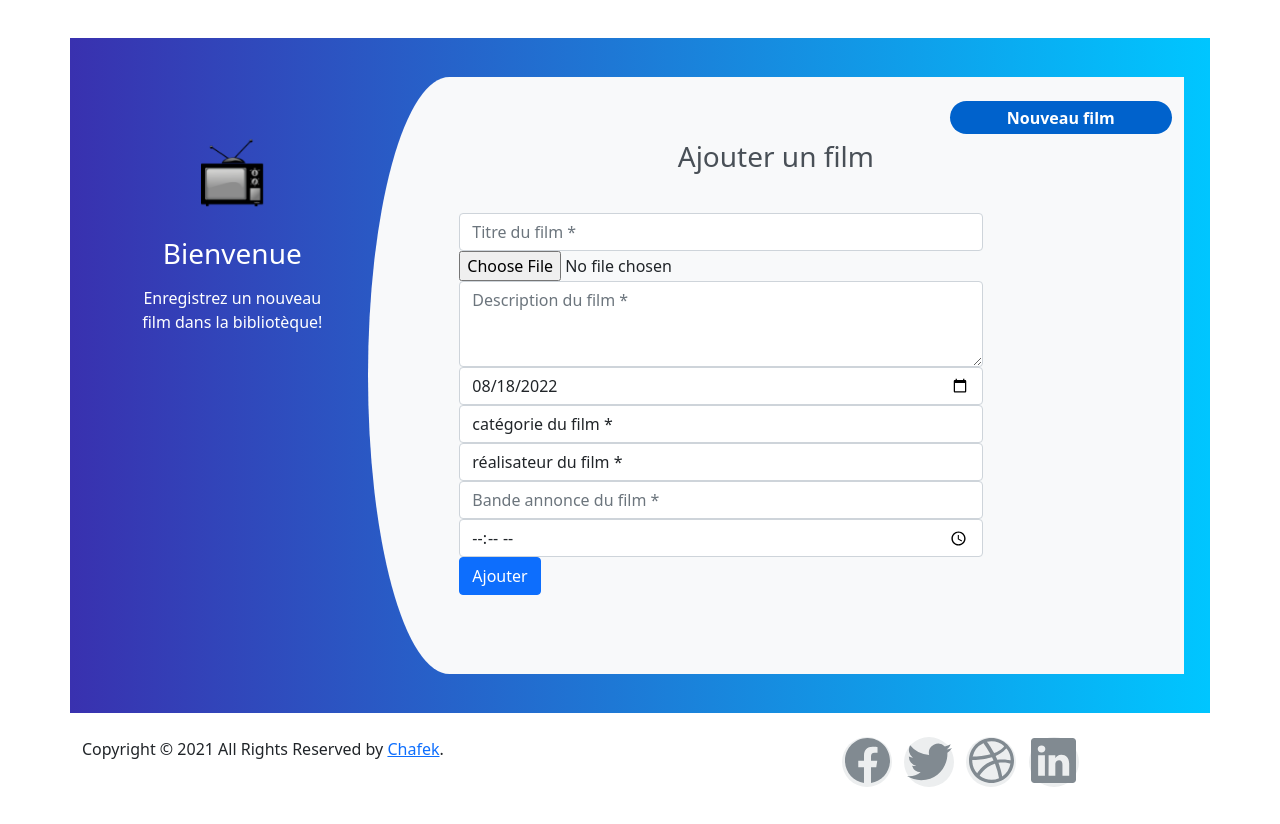
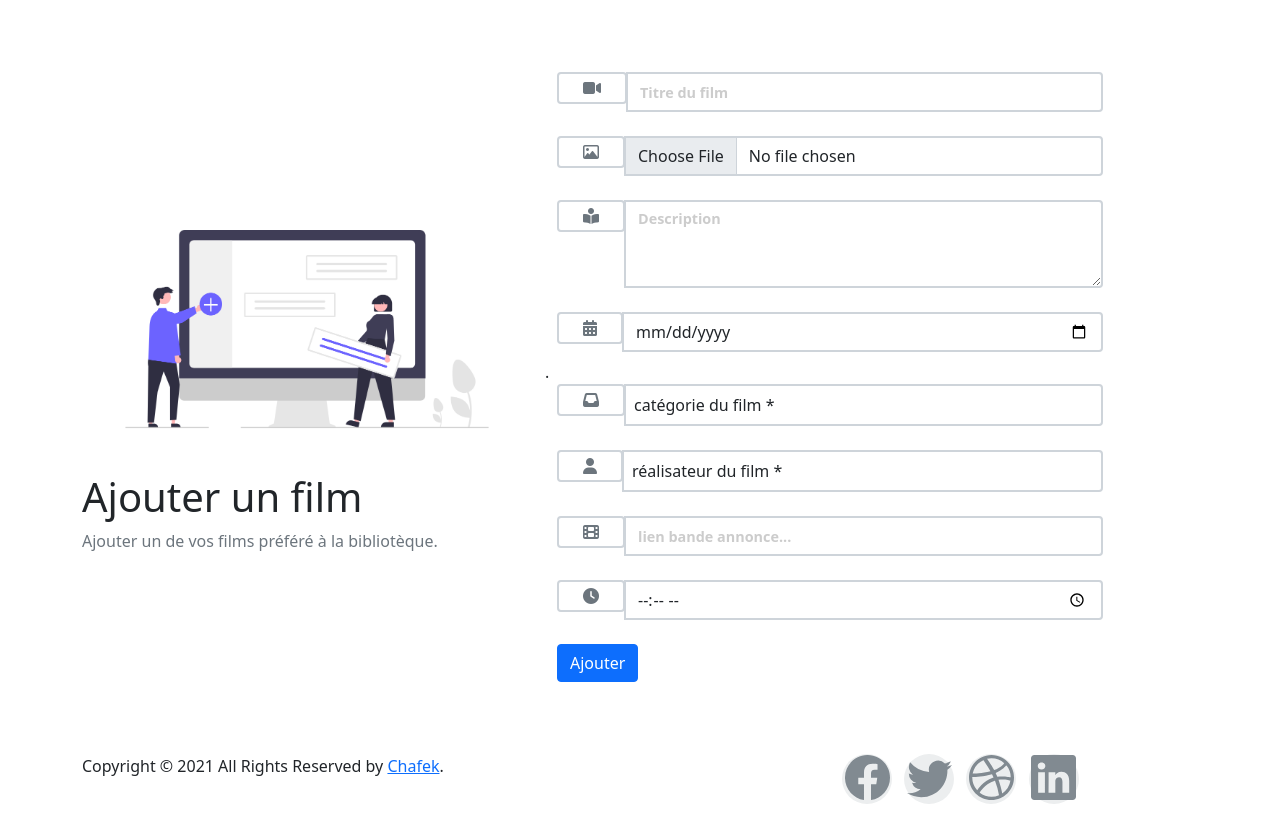
Before and after one commit to chafek/biblioteque-de-films, a PHP site: the page made by src/view/addFilm.php in a window 1280 px wide. Before the commit the page ends 787 px from the top, so only its background shows below. Run offline with PHP 8.4, Linux system fonts and the light colour scheme; the template is opened without the code that fills it, so the values that code supplies are empty; some libraries are stand-ins or nearby versions.

```diff
--- a/src/controllers/AddFilmsController.php
+++ b/src/controllers/AddFilmsController.php
@@ -2,6 +2,7 @@
 
 class AddFilm
 {
+
 
     public function __construct()
     {
@@ -15,6 +16,7 @@ class AddFilm
         $directors = $model->getDirectors();
         if (!empty($_POST['film_title']))
         {
+
             if (
                 empty($_POST['film_date'])
                 || $_FILES['film_picture']['name'] == ""
@@ -25,6 +27,7 @@ class AddFilm
             )
             {
                 $msgError = "merci de renseigner tous les champs!";
+
             }
             else
             {
--- a/src/public/style.css
+++ b/src/public/style.css
@@ -222,3 +222,64 @@
     margin-bottom: -15%;
     color: #495057;
 }
+
+/*new addFilm form*/
+/*
+*
+* ==========================================
+* CUSTOM UTIL CLASSES
+* ==========================================
+*
+*/
+
+.border-md {
+    border-width: 2px;
+}
+
+.btn-facebook {
+    background: #405D9D;
+    border: none;
+}
+
+.btn-facebook:hover, .btn-facebook:focus {
+    background: #314879;
+}
+
+.btn-twitter {
+    background: #42AEEC;
+    border: none;
+}
+
+.btn-twitter:hover, .btn-twitter:focus {
+    background: #1799e4;
+}
+
+
+
+/*
+*
+* ==========================================
+* FOR DEMO PURPOSES
+* ==========================================
+*
+*/
+
+body {
+    min-height: 100vh;
+}
+
+
+
+select.form-control {
+    height: 42px;
+    padding-left: 0.5rem;
+}
+
+.form-control::placeholder {
+    color: #ccc;
+    font-weight: bold;
+    font-size: 0.9rem;
+}
+.form-control:focus {
+    box-shadow: none;
+}
--- a/src/view/addFilm.php
+++ b/src/view/addFilm.php
@@ -1,93 +1,134 @@
+<div>
+<?php include "src/view/include/alertBox.php";?>
 
-<?php include "src/view/include/alertBox.php";?>
-<div class="container register">
-    <div class="row">
-        <div class="col-md-3 register-left">
-            <img src="src\public\picture\site\camera.png" alt="" />
-            <h3>Bienvenue</h3>
-            <p>Enregistrez un nouveau film dans la bibliotèque!</p>
+
 </div>
 
-        <div class="col-md-9 register-right">
-            <ul class="nav nav-tabs nav-justified" id="myTab" role="tablist">
-                <li class="nav-item">
-                    <a class="nav-link" id="profile-tab" data-toggle="tab" href="#profile" role="tab" aria-controls="profile" aria-selected="false">Nouveau film</a>
-                </li>
-            </ul>
 
-            <div class="tab-content" id="myTabContent">
-                <div class="tab-pane fade show active" id="home" role="tabpanel" aria-labelledby="home-tab">
-                    <h3 class="register-heading">Ajouter un film</h3>
-                    <form action="" method="post" enctype="multipart/form-data">
-                        <div class="row register-form">
-                            <div class="col-md-10">
-                                <div class="form-group">
-                                    <input type="text" name="film_title" class="form-control" placeholder="Titre du film *" value="<?php if (isset($filmToModify)) {
-                                                                                                                                        echo $filmToModify[0]['film_title'];
-                                                                                                                                    } ?>" />
-                                </div>
-                                <div class="form-group">
-                                    <input type="file" name="film_picture" value="<?php if (isset($filmToModify)) {
-                                                                                        echo $filmToModify[0]['film_picture'];
-                                                                                    } ?>">
-                                        </div>
-                                        <div class=" form-group">
-                                    <textarea name="film_desc" cols="8" rows="3" class="form-control" placeholder="<?php if (isset($filmToModify)) {
-                                                                                                                        echo $filmToModify[0]['film_desc'];
-                                                                                                                    } else {
-                                                                                                                        echo 'Description du film *';
-                                                                                                                    } ?>"></textarea>
+
+
+<div class="container">
+    <div class="row py-5 mt-4 align-items-center">
+        <!-- For Demo Purpose -->
+        <div class="col-md-5 pr-lg-5 mb-5 mb-md-0">
+            <img src="src\public\pictures\site\add.png" height="500px" width="450px" alt="" class="img-fluid mb-3 d-none d-md-block">
+            <h1>Ajouter un film</h1>
+            <p class="font-italic text-muted mb-0">Ajouter un de vos films préféré à la bibliotèque.</p>
+
 
         </div>
-                                <div class="form-group">
-                                    <input type="date" name="film_date" class="form-control" value="<?php echo date('Y-m-d');?>" />
+
+        <!--  Form -->
+        <div class="col-md-7 col-lg-6 ml-auto">
+            <form action="" method="post" enctype="multipart/form-data">
+                <div class="row">
+
+                    <!-- Film title -->
+                    <div class="input-group col-lg-6 mb-4">
+                        <div class="input-group-prepend">
+                            <span class="input-group-text bg-white px-4 border-md border-right-0">
+                                <i class="fa fa-video text-muted"></i>
+                            </span>
                         </div>
-                                <div class="form-group">
-                                    <select class="form-control" name="film_cat">
+                        <input type="text" name="film_title" placeholder="Titre du film" class="form-control bg-white border-left-0 border-md">
+                    </div>
+
+                    <!-- Film picture -->
+                    <div class="input-group col-lg-6 mb-4">
+                        <div class="input-group-prepend">
+                            <span class="input-group-text bg-white px-4 border-md border-right-0">
+                                <i class="fa fa-image text-muted"></i>
+                            </span>
+                        </div>
+                        <input type="file" name="film_picture" class="form-control bg-white border-left-0 border-md">
+                    </div>
+
+                    <!-- Film description -->
+                    <div class="input-group col-lg-12 mb-4">
+                        <div class="input-group-prepend">
+                            <span class="input-group-text bg-white px-4 border-md border-right-0">
+                                <i class="fa fa-book-open-reader text-muted"></i>
+                            </span>
+                        </div>
+                        <textarea cols="8" rows="3" name="film_desc" placeholder="Description" class="form-control bg-white border-left-0 border-md"></textarea>
+                    </div>
+
+                    <!-- Film date release -->
+                    <div class="input-group col-lg-12 mb-2">
+                        <div class="input-group-prepend">
+                            <span class="input-group-text bg-white px-4 border-md border-right-0">
+                                <i class="fa fa-calendar text-muted"></i>
+                            </span>
+                        </div>
+
+                        <input type="date" name="film_date" placeholder="" class="form-control bg-white border-md border-left-0 pl-3">
+                    </div>.
+
+
+                    <!-- Film categories -->
+                    <div class="input-group col-lg-12 mb-4">
+                        <div class="input-group-prepend">
+                            <span class="input-group-text bg-white px-4 border-md border-right-0">
+                                <i class="fa fa-inbox text-muted"></i>
+                            </span>
+                        </div>
+                        <select name="film_cat" class="form-control custom-select bg-white border-left-0 border-md">
                             <option class="hidden" <?php if (!isset($filmToModify)) {
                                                         echo "selected";
                                                     } ?> disabled>catégorie du film *</option>
                             <?php for ($i = 0; $i < count($categories); $i++) : ?>
-
-                                            <option <?php if (isset($filmToModify) && $filmToModify[0]['id_categorie'] == $categories[$i]['categorie_id']) {
-                                                        echo "selected";
-                                                    } ?> value="<?php echo $categories[$i]['categorie_id']; ?>"><?= $categories[$i]['categorie_name']; ?></option>
-
+                                <option value="<?php echo $categories[$i]['categorie_id']; ?>"><?= $categories[$i]['categorie_name']; ?></option>
                             <?php endfor; ?>
                         </select>
                     </div>
-                                <div class="form-group">
-                                    <select class="form-control" name="film_director">
-                                        <option class="hidden" selected disabled>réalisateur du film *</option>
-                                        <?php for ($i = 0; $i < count($directors); $i++) {
-                                            echo "
-                                                        <option value={$directors[$i]['director_id']}>{$directors[$i]['director_name']}</option>
-                                                    ";
-                                        } ?>
+
+                    <!-- Film director -->
+                    <div class="input-group col-lg-12 mb-4">
+                        <div class="input-group-prepend">
+                            <span class="input-group-text bg-white px-4 border-md border-right-0">
+                                <i class="fa fa-user text-muted"></i>
+                            </span>
+                        </div>
+                        <select name="film_director" class="form-control custom-select bg-white border-left-0 border-md">
+                            <option class="hidden" <?php if (!isset($filmToModify)) {
+                                                        echo "selected";
+                                                    } ?> disabled>réalisateur du film *</option>
+                            <?php for ($i = 0; $i < count($categories); $i++) : ?>
+                                <option value="<?= $directors[$i]['director_id']; ?>"><?= $directors[$i]['director_name']; ?></option>
+                            <?php endfor; ?>
                         </select>
                     </div>
-                                <div class="form-group">
-                                    <input type="text" class="form-control" placeholder="Bande annonce du film *" name="film_trailer" value="<?php if (isset($filmToModify)) {
-                                                                                                                                                    echo $filmToModify[0]['film_trailer'];
-                                                                                                                                                } ?>" />
+
+                    <!-- Film trailer -->
+                    <div class="input-group col-lg-6 mb-4">
+                        <div class="input-group-prepend">
+                            <span class="input-group-text bg-white px-4 border-md border-right-0">
+                                <i class="fa fa-film text-muted"></i>
+                            </span>
                         </div>
-                                <div class="form-group">
-                                    <input type="time" min="00:00" max="23:59" name="film_duration" class="form-control" value="<?php if (isset($filmToModify)) {
-                                                                                                                                    $date = new DateTime($filmToModify[0]['film_duration']);
-                                                                                                                                    echo $date->format('H:i');
-                                                                                                                                } ?>" />
+                        <input type="text" name="film_trailer" placeholder="lien bande annonce..." class="form-control bg-white border-left-0 border-md">
                     </div>
 
-                                <button type="submit" class="btn btn-primary">Ajouter</button>
-                                <!--  <a class="btn btn-primary mt-4" type="submit" href="index.php?page=show&chafek=true" role="button">Ajouter</a>-->
-                                <!-- :<a href="index.php?page=show&chafek=true"type="submit" class="btnRegister"  value="ajouter">Ajouter</button>  -->
-                    </form>
+
+                    <!-- Film duration -->
+                    <div class="input-group col-lg-6 mb-4">
+                        <div class="input-group-prepend">
+                            <span class="input-group-text bg-white px-4 border-md border-right-0">
+                                <i class="fa fa-clock text-muted"></i>
+                            </span>
+                        </div>
+                        <input type="time" min="00:00" max="23:59" name="film_duration" class="form-control bg-white border-left-0 border-md">
                     </div>
 
+                    <!-- Submit Button -->
+                    <div class="form-group col-lg-12 mx-auto mb-0">
+                        <button type="submit" class="btn btn-primary">Ajouter</button>
+                    </div>
+
+
+
+                </div>
+            </form>
         </div>
     </div>
 </div>
-</div>
-</div>
-</div>
-</div>
--- a/src/view/include/header.php
+++ b/src/view/include/header.php
@@ -4,8 +4,10 @@
     <meta charset="UTF-8">
     <meta http-equiv="X-UA-Compatible" content="IE=edge">
     <meta name="viewport" content="width=device-width, initial-scale=1.0">
+
     <link href="https://cdn.jsdelivr.net/npm/bootstrap@5.1.3/dist/css/bootstrap.min.css" rel="stylesheet" integrity="sha384-1BmE4kWBq78iYhFldvKuhfTAU6auU8tT94WrHftjDbrCEXSU1oBoqyl2QvZ6jIW3" crossorigin="anonymous">
     <link rel="stylesheet" href="src\public\style.css">
+    <script src="https://kit.fontawesome.com/e9dd70ebde.js" crossorigin="anonymous"></script>
     <title>bibliotèque</title>
 </head>
 <body>
--- a/src/view/listFilm.php
+++ b/src/view/listFilm.php
@@ -1,16 +1,18 @@
 <h1 class="text-center">Liste de films</h1>
 
-
+        <?php include "src/view/include/alertBox.php";?>
 
         <div class="row row-cols-1 row-cols-md-3 g-4">
             <?php foreach ($films as $film) : ?>
                 <div class="col">
 
-                    <div class="card bg-dark text-info">
+                    <div class="card bg-dark text-secondary">
 
                     <a href="index.php?page=show&id=<?php echo $film['film_id']; ?>"><img src="src/public/films_files/<?php echo $film['film_picture']; ?>" height=350 class="card-img img-responsive" alt="...">
                         <div class="card-img-overlay">
                             <h5 class="card-title text-center"><?= $film['film_title'];?></h5>
+                            <br>
+                            <h4 class="text-center"><span class="badge bg-secondary ">Détail</span></h4>
 
                         </div></a>
 
```
Also changed, not shown: src/controllers/ListFilmsController.php (+21 -1 lines), src/model/Model.php (+40 -1 lines), src/view/addfilm.txt (added, +91 -0 lines), src/view/showFilm.php (+7 -2 lines), src/public/films_files/batman-2022-08-2002-35-44.jpg (added), src/public/pictures/site/add.png (added). Lines whose indentation alone changed are shown as unchanged.
